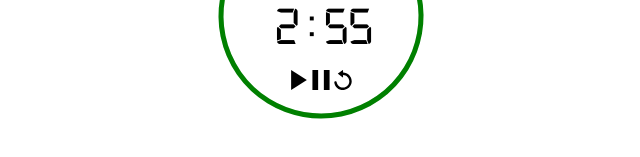
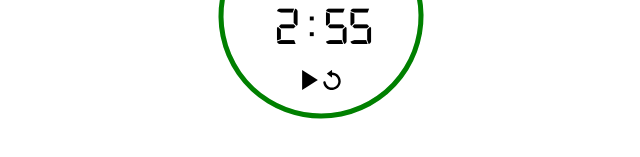
Before and after one commit to blogscot/pomodoro-timer, a React (Create React App) app: page / in a window 1280 px wide. Shown: the part 329-486 px from the top of the page, without its empty margins (319-959 px from the left). Built offline with nearby package versions, Linux system fonts and the light colour scheme.

Commit message:
Add click handlers to control panel

```diff
--- a/src/components/ControlPanel.js
+++ b/src/components/ControlPanel.js
@@ -2,16 +2,38 @@ import React, { Component } from 'react'
 import styles from './ControlPanel.module.css'
 
 class ControlPanel extends Component {
+  state = {
+    running: false,
+  }
+  constructor() {
+    super()
+    this.toggleRunning = this.toggleRunning.bind(this)
+    this.reset = this.reset.bind(this)
+  }
+  toggleRunning() {
+    console.log('toggle running')
+    this.setState({
+      running: !this.state.running,
+    })
+  }
+  reset() {
+    console.log('reset')
+  }
   render() {
+    const { running } = this.state
     return (
       <div className={styles.controlPanel}>
-        <span>
-          <img src="./icons/play-arrow.svg" alt="start timer" />
-        </span>
-        <span>
-          <img src="./icons/pause-button.svg" alt="pause timer" />
-        </span>
-        <span>
+        {!running && (
+          <span onClick={this.toggleRunning}>
+            <img src="./icons/play-arrow.svg" alt="start timer" />
+          </span>
+        )}
+        {running && (
+          <span onClick={this.toggleRunning}>
+            <img src="./icons/pause-button.svg" alt="pause timer" />
+          </span>
+        )}
+        <span onClick={this.reset}>
           <img src="./icons/reset.svg" alt="reset timer" />
         </span>
       </div>
```
